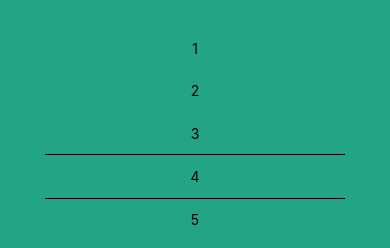
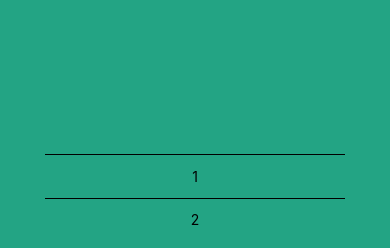
Before and after one commit to roblll/stringbet, a React Native app: screen / in a window 390 px wide. Shown: the part 536-784 px from the top of the page. Built offline with nearby package versions, Linux system fonts and the light colour scheme.

Commit message:
Update ScrollPicker to add fakeItems() and extendedItems(), Picker to use key instead of id prop, and App to use dataType for data

```diff
--- a/App.tsx
+++ b/App.tsx
@@ -3,13 +3,13 @@ import React, { useState } from 'react';
 import { StyleSheet, View, Button } from 'react-native';
 
 import Card, { rankSuitType } from './components/Card';
-import ScrollPicker from './components/ScrollPicker';
+import ScrollPicker, { dataType } from './components/ScrollPicker';
 
 import { getRandomHand } from "./utils/utils"
 
-const data: string[] = []
+const data: dataType[] = []
 for (let i = 1; i <= 169; i++) {
-  data.push(String(i))
+  data.push({value: i, label: String(i)})
 }
 
 interface IAppData {
--- a/components/PickerItem.tsx
+++ b/components/PickerItem.tsx
@@ -2,7 +2,7 @@ import React from 'react';
 import { View, Text } from 'react-native';
 
 export type Props = {
-  id: string;
+  key: number;
   label: string;
   style: {
     height: number
--- a/components/ScrollPicker.tsx
+++ b/components/ScrollPicker.tsx
@@ -3,11 +3,16 @@ import { View, Platform, ScrollView } from 'react-native';
 
 import PickerItem from './PickerItem';
 
+export type dataType = {
+  value: number;
+  label: string;
+}
+
 export type Props = {
   height?: number;
   width?: number;
   transparentItemRows?: number;
-  data: string[];
+  data: dataType[];
 }
 
 const ScrollPicker: React.FC<Props> = ({
@@ -22,6 +27,25 @@ const ScrollPicker: React.FC<Props> = ({
     itemHeight = Math.ceil(itemHeight);
   }
 
+  const fakeItems = (n = 3) => {
+    const itemsArr = [];
+    for (let i = 0; i < n; i++) {
+      itemsArr[i] = {
+        value: -1,
+        label: '',
+      };
+    }
+    return itemsArr;
+  }
+
+  const extendedItems = () => {
+    return [
+      ...fakeItems(transparentItemRows),
+      ...data,
+      ...fakeItems(transparentItemRows),
+    ];
+  }
+
   return (
     <View style={{ height, width }}>
       <ScrollView
@@ -29,8 +53,8 @@ const ScrollPicker: React.FC<Props> = ({
         showsHorizontalScrollIndicator={false}
         snapToInterval={itemHeight}
       >
-        {data.map(d => {
-          return <PickerItem id={d} label={d} style={{ height: itemHeight}} />
+        {extendedItems().map((item, index) => {
+          return <PickerItem key={index} label={item.label} style={{ height: itemHeight}} />
         })}
       </ScrollView>
       <View
```
